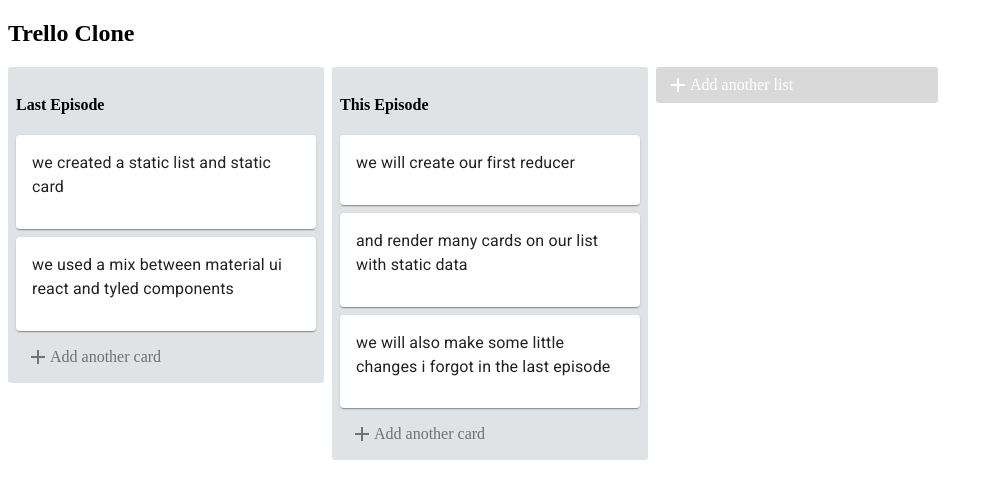
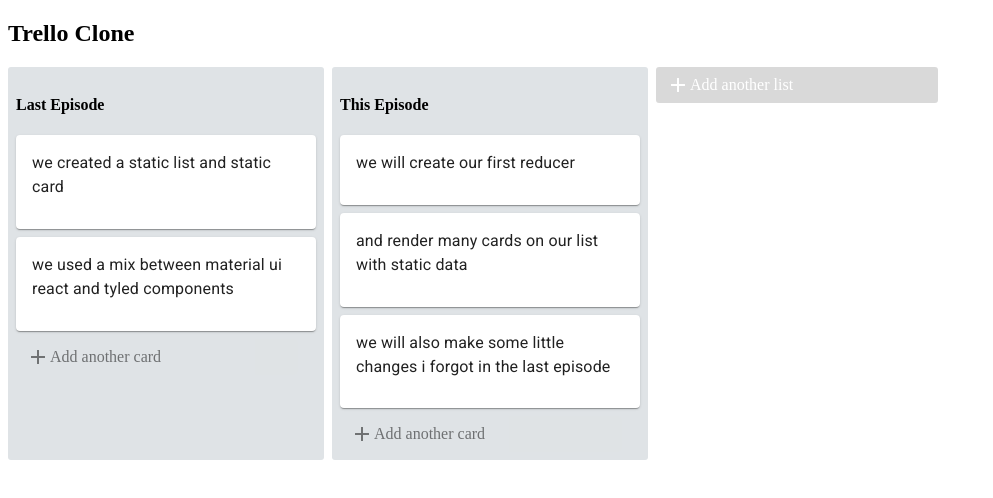
Before and after one commit to ColinSand/trello_clone, a React (Create React App) app: page / in a window 1280 px wide. Shown: the top 498 px of the page, without its empty margins (0-993 px from the left). Built offline with nearby package versions, Linux system fonts and the light colour scheme.

Commit message:
Adds styled components

```diff
--- a/package.json
+++ b/package.json
@@ -17,6 +17,7 @@
     "react-scripts": "4.0.3",
     "react-textarea-autosize": "^8.3.3",
     "redux": "^4.1.2",
+    "styled-components": "^5.3.3",
     "web-vitals": "^1.1.2"
   },
   "scripts": {
--- a/src/components/App.js
+++ b/src/components/App.js
@@ -4,6 +4,12 @@
 import TrelloActionButton from "./TrelloActionButton";
 import { DragDropContext } from "react-beautiful-dnd";
 import { sort } from "../actions";
+import styled from "styled-components";
+
+const ListContainer = styled.div`
+  display: flex;
+  flex-direction: row;
+`;
 
 class App extends Component {
   onDragEnd = (result) => {
@@ -28,7 +34,7 @@
         <div className="grandTetonBackground">
           <h2>Trello Clone</h2>
 
-          <div style={styles.listsContainer}>
+          <ListContainer>
             {/* maps out each key on the TrelloList component */}
             {lists.map((list) => (
               <TrelloList
@@ -38,25 +44,14 @@
                 cards={list.cards}
               />
             ))}
-            <TrelloActionButton list></TrelloActionButton>
-          </div>
+            <TrelloActionButton list />
+          </ListContainer>
         </div>
       </DragDropContext>
     );
   }
 }
 const styles = {
-  // background: {
-  //   backgroundImage: `url(${grandTeton})`,
-  //   backgroundSize: cover,
-  //   backgroundAttachment: fixed,
-  //   backgroundBlendMode: screen,
-  //   backgroundColor: green,
-  //   fontFamily: Arial,
-  //   Helvetica,
-  //   sansSerif,
-  //   paddingBottom: 100,
-  // },
   listsContainer: {
     display: "flex",
     flexDirection: "row ",
--- a/src/components/TrelloCard.js
+++ b/src/components/TrelloCard.js
@@ -3,23 +3,28 @@
 import Typography from "@mui/material/Typography";
 import CardContent from "@mui/material/CardContent";
 import { Draggable } from "react-beautiful-dnd";
+import styled from "styled-components";
+
+const CardContainer = styled.div`
+  margin-bottom: 8px;
+`;
 
 const TrelloCard = ({ text, id, index }) => {
   return (
     <Draggable draggableId={String(id)} index={index}>
       {/* provided is a required prop for react-beautiful-dnd */}
       {(provided) => (
-        <div
+        <CardContainer
           ref={provided.innerRef}
           {...provided.draggableProps}
           {...provided.dragHandleProps}
         >
-          <Card style={styles.cardContainer}>
+          <Card>
             <CardContent>
               <Typography gutterBottom>{text}</Typography>
             </CardContent>
           </Card>
-        </div>
+        </CardContainer>
       )}
     </Draggable>
   );
--- a/src/components/TrelloList.js
+++ b/src/components/TrelloList.js
@@ -3,17 +3,23 @@
 import TrelloActionButton from "./TrelloActionButton";
 import listsReducer from "../reducers/listsReducer";
 import { Droppable } from "react-beautiful-dnd";
+import styled from "styled-components";
+
+const ListContainer = styled.div`
+  background-color: #dfe3e6;
+  border-radius: 3px;
+  width: 300px;
+  padding: 8px;
+  height: "100%";
+  margin-right: 8px;
+`;
 
 const TrelloList = ({ title, cards, listID }) => {
   return (
     <Droppable droppableId={String(listID)}>
       {/* to get Droppable to work the following was wrapped in the "provided" function */}
       {(provided) => (
-        <div
-          {...provided.droppableProps}
-          ref={provided.innerRef}
-          style={styles.container}
-        >
+        <ListContainer {...provided.droppableProps} ref={provided.innerRef}>
           <h4>{title}</h4>
           {cards.map((card, index) => (
             // the card.id here is for later reference
@@ -26,7 +32,7 @@
           ))}
           <TrelloActionButton listID={listID} />
           {provided.placeholder}
-        </div>
+        </ListContainer>
       )}
     </Droppable>
   );
```
Also changed, not shown: 1 other file (tests, documents, lock files or other folders).
